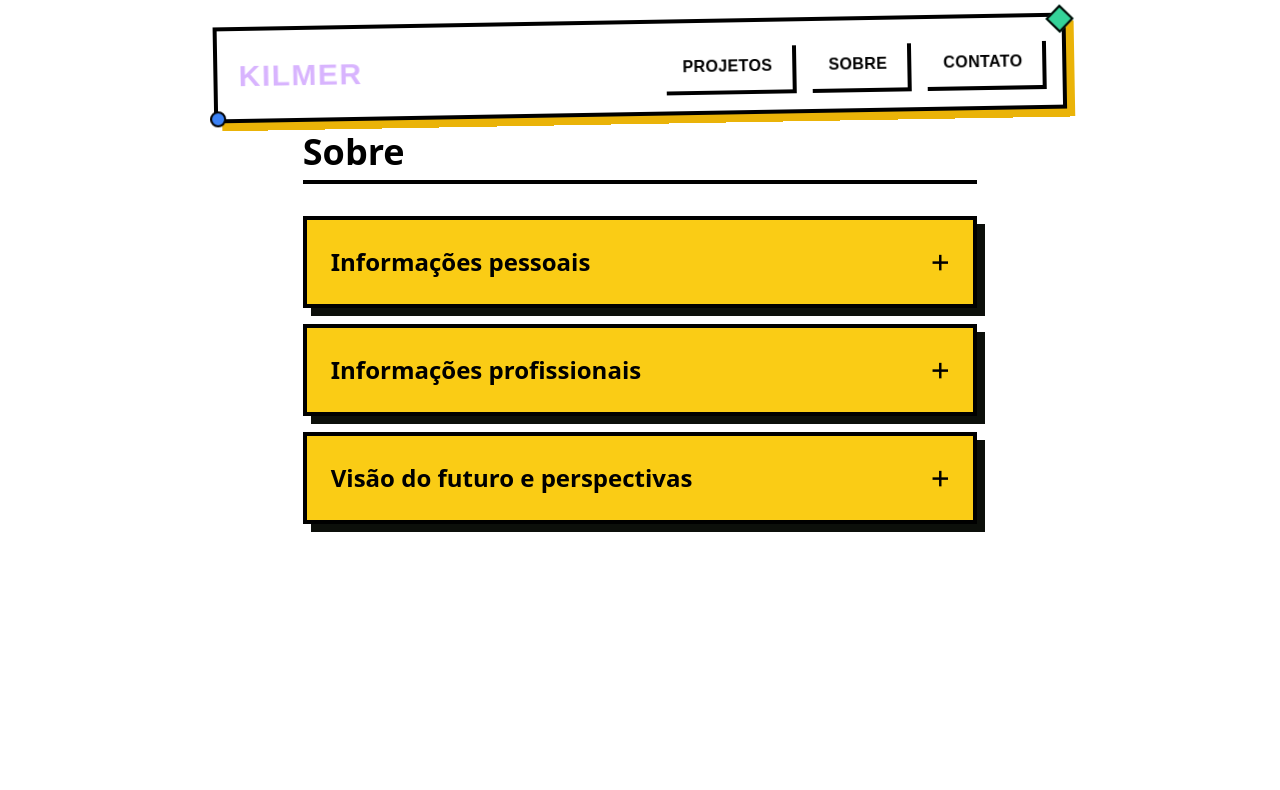
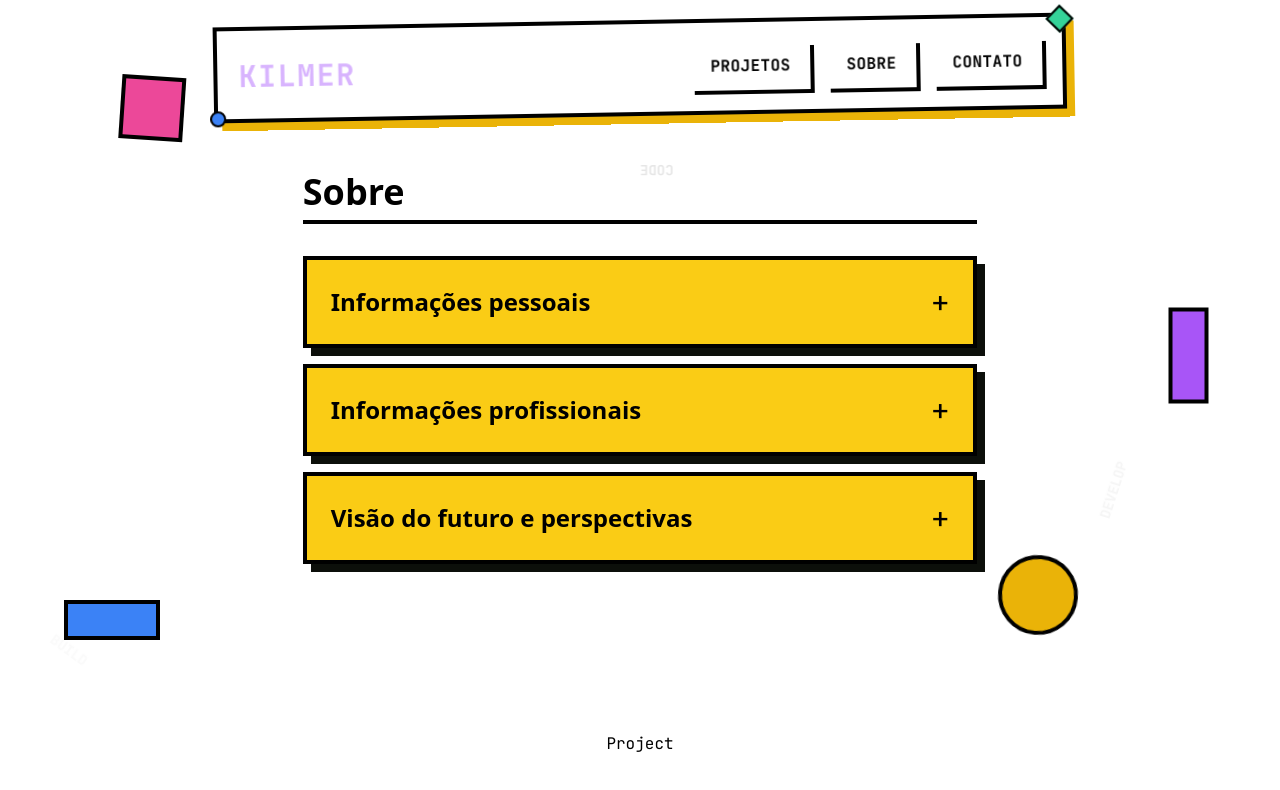
Before and after one commit to lukilme/lukilme, a Vue app: page / in a window 1280 px wide. Shown: the top 790 px of the page. Built offline with nearby package versions, Linux system fonts and the light colour scheme.

Commit message:
object idk

```diff
--- a/src/App.vue
+++ b/src/App.vue
@@ -1,16 +1,98 @@
 <script setup lang="ts">
-   // import HomeView from './components/HomeView.vue'
-   import About from './components/About.vue'
-   import NavBar from './components/Navbar.vue'
-   import Project from './components/Project.vue'
-import Contact from './components/Contact.vue'
+import { onMounted, onUnmounted } from "vue"
 
+import About from "./components/About.vue"
+import NavBar from "./components/Navbar.vue"
+import Project from "./components/Project.vue"
+import Contact from "./components/Contact.vue"
+
+function chaosMode() {
+  const cards = document.querySelectorAll<HTMLDivElement>(".grid > div")
+  const colors = ["bg-pink-500", "bg-yell-500ow", "bg-purp-500le", "bg-blue-500", "bg-oran-500ge", "bg-black"]
+  const textColors = ["text-white", "text-black"]
+
+  cards.forEach(card => {
+    // limpa cores existentes
+    colors.forEach(c => card.classList.remove(c))
+    textColors.forEach(c => card.classList.remove(c))
+
+    // aplica cores aleatórias
+    const randomBg = colors[Math.floor(Math.random() * colors.length)]
+    const randomText = randomBg === "bg-yell-500ow" ? "text-black" : "text-white"
+
+    card.classList.add(randomBg, randomText)
+
+    // rotação e escala aleatórias
+    const randomRotate = Math.random() * 20 - 10
+    const randomScale = 0.95 + Math.random() * 0.1
+    card.style.transform = `rotate(${randomRotate}deg) scale(${randomScale})`
+  })
+
+  // em vez de reload, apenas reset (se quiser)
+  setTimeout(() => {
+    cards.forEach(card => {
+      card.style.transform = ""
+    })
+  }, 3000)
+}
+
+function createChaosElements() {
+  const chaosTexts = ["CODE", "BUILD", "SHIP", "DEBUG", "TEST", "DEPLOY", "SCALE", "OPTIMIZE"]
+
+  const interval = setInterval(() => {
+    const chaosEl = document.createElement("div")
+    chaosEl.className = "chaos-text fixed text-xs md:text-sm font-bold opacity-10 pointer-events-none"
+    chaosEl.textContent = chaosTexts[Math.floor(Math.random() * chaosTexts.length)]
+    chaosEl.style.top = Math.random() * 100 + "%"
+    chaosEl.style.left = "-100px"
+    document.body.appendChild(chaosEl)
+
+    setTimeout(() => {
+      chaosEl.remove()
+    }, 10000)
+  }, 2000)
+
+  return interval
+}
+
+onMounted(() => {
+  const intervalId = createChaosElements()
+  // exemplo: ativa caos ao carregar
+  // chaosMode()
+chaosMode()
+  onUnmounted(() => {
+    clearInterval(intervalId)
+  })
+})
 </script>
-<template>
-   <div class="mx-auto my-15 py-20">
+
+<template >
+  <div class="w-full font-mono bg-white text-black overflow-x-hidden py-15">
+    <div class="fixed inset-0 pointer-events-none z-0">
+      <div class="absolute w-16 h-16 bg-pink-500 border-4 border-black top-[10%] left-[10%] float-1"></div>
+      <div class="absolute w-20 h-20 bg-yellow-500 border-4 border-black rounded-full top-[70%] right-[15%] float-2"></div>
+      <div class="absolute w-10 h-24 bg-purple-500 border-4 border-black top-[40%] right-[5%] float-3"></div>
+      <div class="absolute w-24 h-10 bg-blue-500 border-4 border-black bottom-[20%] left-[5%] float-4"></div>
+    </div>
+
+    <div class="chaos-text fixed top-[20%] left-0 text-sm font-bold opacity-10 pointer-events-none">CODE</div>
+    <div
+      class="chaos-text fixed top-[60%] left-0 text-sm font-bold opacity-10 pointer-events-none"
+      style="animation-delay: -3s"
+    >
+      DEVELOP
+    </div>
+    <div
+      class="chaos-text fixed top-[80%] left-0 text-sm font-bold opacity-10 pointer-events-none"
+      style="animation-delay: -6s"
+    >
+      BUILD
+    </div>
+
+    <div class="mx-auto my-15 py-20 z-50">
       <NavBar />
-      <main >
-         <section id="sobre" >
+      <main>
+        <section id="sobre" class="mt-10">
           <About />
         </section>
 
@@ -22,18 +104,74 @@ import Contact from './components/Contact.vue'
         </section>
       </main>
     </div>
+  </div>
 </template>
+
 <style>
 html {
   scroll-behavior: smooth;
 }
+
 section {
   min-height: 70vh;
   display: flex;
   justify-content: center;
   padding: 2rem;
 }
-   #homeview{
-      margin:auto;
+
+#homeview {
+  margin: auto;
+}
+
+@keyframes chaos {
+  0% {
+    transform: translateX(-100px) rotate(0deg);
+    opacity: 0;
+  }
+  50% {
+    opacity: 0.1;
+  }
+  100% {
+    transform: translateX(calc(100vw + 100px)) rotate(360deg);
+    opacity: 0;
+  }
+}
+
+@keyframes float {
+  0%,
+  100% {
+    transform: translate(0, 0) rotate(0deg);
+  }
+  25% {
+    transform: translate(10px, -10px) rotate(5deg);
+  }
+  50% {
+    transform: translate(-5px, -20px) rotate(-5deg);
+  }
+  75% {
+    transform: translate(-10px, -5px) rotate(5deg);
+  }
+}
+
+.glitch {
+  animation: glitch 2s infinite;
+}
+.float-1 {
+  animation: float 6s ease-in-out infinite;
+}
+.float-2 {
+  animation: float 4s ease-in-out infinite reverse;
+}
+.float-3 {
+  animation: float 8s ease-in-out infinite;
+}
+.float-4 {
+  animation: float 5s ease-in-out infinite reverse;
+}
+.chaos-text {
+  animation: chaos 10s linear infinite;
+}
+.font-mono {
+  font-family: "JetBrains Mono", monospace;
 }
 </style>
```
Lines whose indentation alone changed are shown as unchanged.
